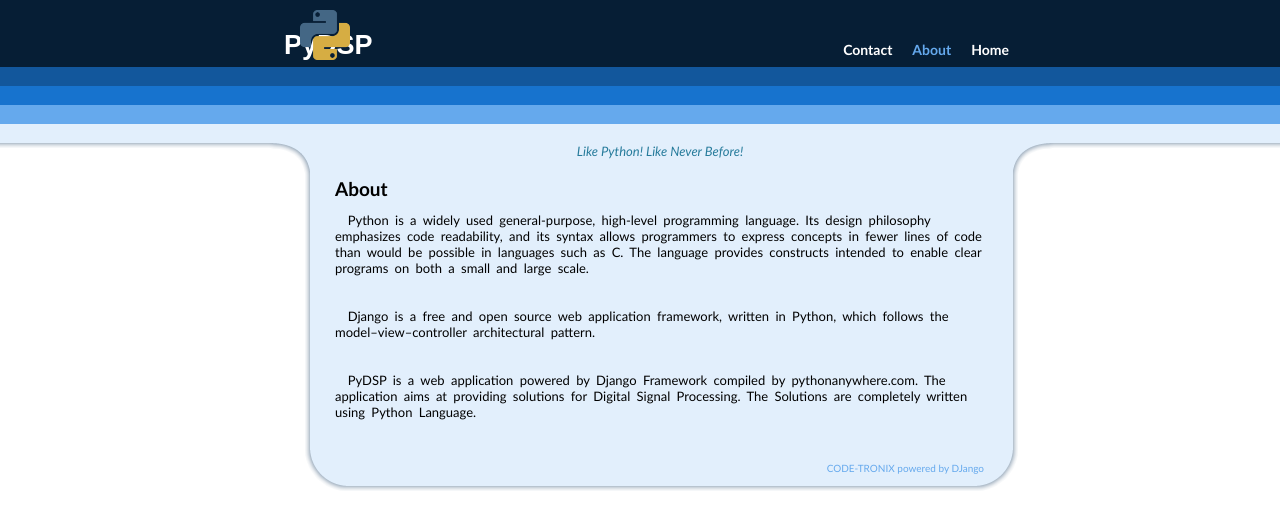
After one commit to kingspp/PyDSP, a Django app: template myapp/templates/home_about.html in a window 1280 px wide. The commit adds this page. Shown: the top 529 px of the page. Run offline with Django 3.2, Linux system fonts and the light colour scheme; the template is opened without the code that fills it, so the values that code supplies are empty; parts of the project's set-up code (start-up, migrations or seed data) failed here and were passed over.

Commit message:
Added about and contact

```diff
--- a/myapp/templates/home.html
+++ b/myapp/templates/home.html
@@ -19,7 +19,7 @@
                 {% block navbar %}
                 <ul>
            	   	    <li><a href="http://kingspp.pythonanywhere.com/"><font color="#65A9ED">Home</font></a></li>
-               	    <li><a href="#">About</a></li>
+               	    <li><a href="/about">About</a></li>
                     <li><a href="/contact">Contact</a></li>
                 </ul>
                 {% endblock %}
--- /dev/null
+++ b/myapp/templates/home_about.html
@@ -0,0 +1,19 @@
+{% extends "home.html" %}
+
+
+{% block title %}About{% endblock %}
+{% block navbar %}
+    <ul>
+      	<li><a href="http://kingspp.pythonanywhere.com/">Home</a></li>
+      	<li><a href="/about"><font color="#65A9ED">About</font></a></li>
+        <li><a href="/contact">Contact</a></li>
+    </ul>
+{% endblock %}
+{% block main_body %}
+
+<p>&nbsp&nbspPython is a widely used general-purpose, high-level programming language. Its design philosophy emphasizes code readability, and its syntax allows programmers to express concepts in fewer lines of code than would be possible in languages such as C. The language provides constructs intended to enable clear programs on both a small and large scale.</p>
+<br>
+<p>&nbsp&nbspDjango is a free and open source web application framework, written in Python, which follows the model–view–controller architectural pattern. </p>
+<br>
+<p>&nbsp&nbspPyDSP is a web application powered by Django Framework compiled by pythonanywhere.com. The application aims at providing solutions for Digital Signal Processing. The Solutions are completely written using Python Language.</p>
+{% endblock %}
--- a/urls.py
+++ b/urls.py
@@ -9,6 +9,7 @@ urlpatterns = patterns('',
     # Examples:
     url(r'^$', 'Vote.myapp.views.home', name='home'),
     url(r'^contact', 'Vote.myapp.views.contact', name='contact'),
+    url(r'^about', 'Vote.myapp.views.about', name='about'),
     url(r'^linear_conv', 'Vote.myapp.views.linear_conv', name='linear_conv'),
     url(r'^circular_conv', 'Vote.myapp.views.circular_conv', name='circular_conv'),
     url(r'^imp_respf', 'Vote.myapp.views.imp_respf', name='imp_respf'),
```
Also changed, not shown: myapp/templates/dsp/linear_conv.html (+5 -5 lines), myapp/templates/home_contact.html (+8 -2 lines), myapp/views.py (+8 -2 lines), media/icn-address.png (added), media/icn-email.png (added), media/icn-people.png (added), media/icn-phone.png (added), 2 other files.
